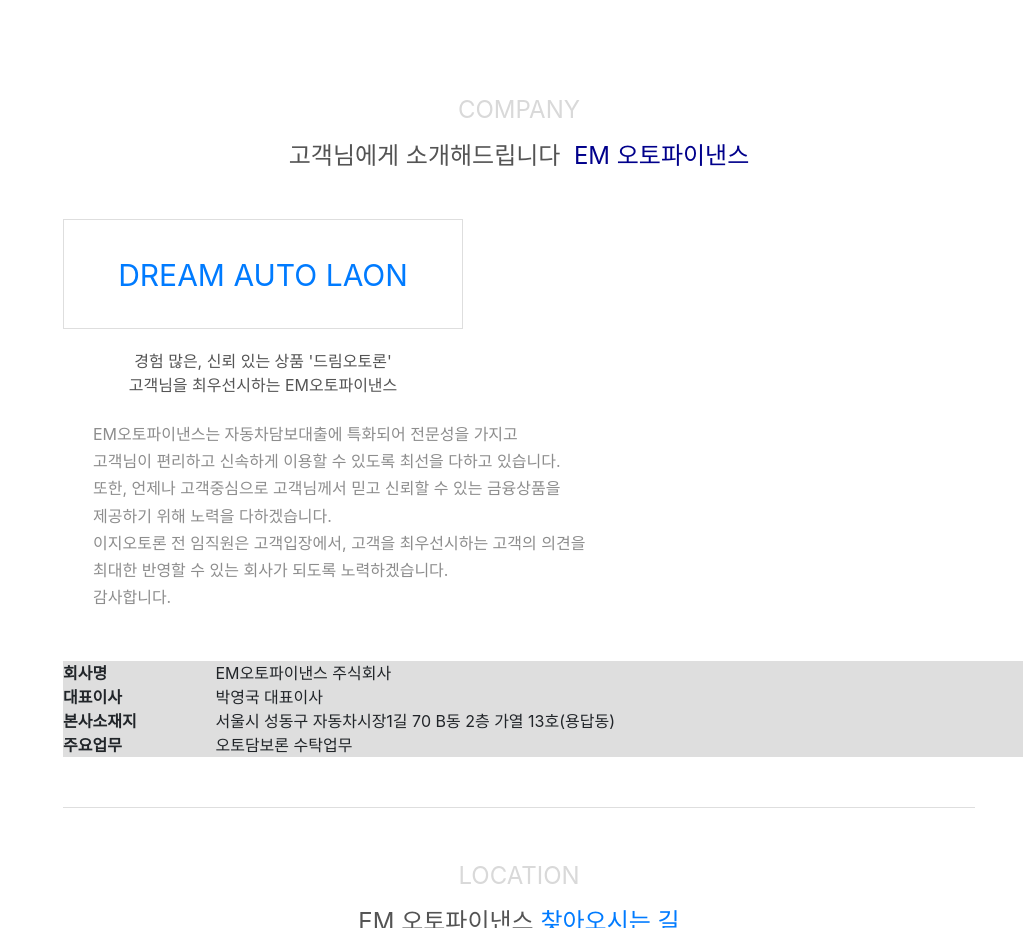
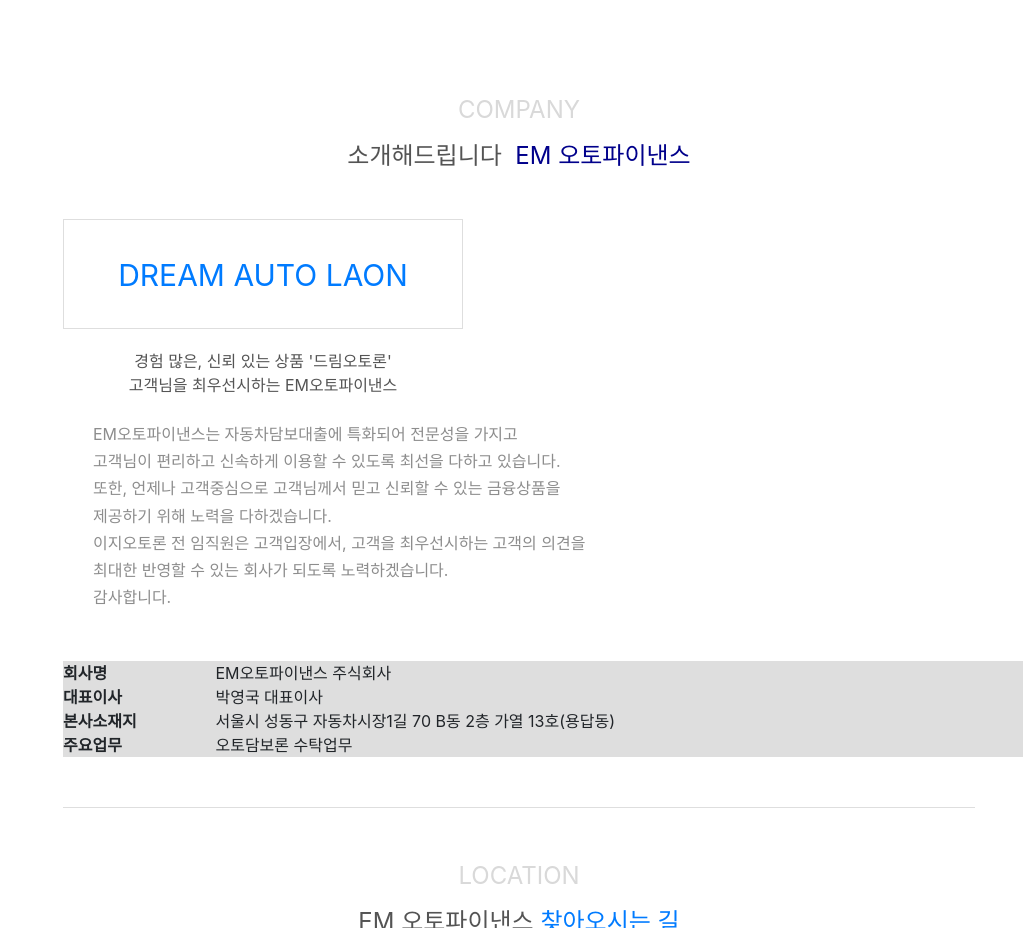
Before and after one commit to emauto/emauto, a website with bundled scripts: page index.html in a window 1280 px wide. Shown: the part 2540-3468 px from the top of the page, without its empty margins (257-1280 px from the left). Built offline with nearby package versions, Linux system fonts and the light colour scheme; a web font is replaced by a local one.

Commit message:
Update index.html

```diff
--- a/index.html
+++ b/index.html
@@ -301,7 +301,7 @@
             <div class="w-100">
                <div class="wrap_980" style="padding-top:55px;position:relative;">
 	<div style="color:#d9d9d9;font-size:24px;text-align:center;">COMPANY</div>
-	<div style="color:#545454;font-size:24px;text-align:center;padding-top:10px;">고객님에게 소개해드립니다<span style="color:#00008b;">&nbsp EM 오토파이낸스</span></div>
+	<div style="color:#545454;font-size:24px;text-align:center;padding-top:10px;">소개해드립니다<span style="color:#00008b;">&nbsp EM 오토파이낸스</span></div>
 
 	<div class="cb"></div>
 
```
